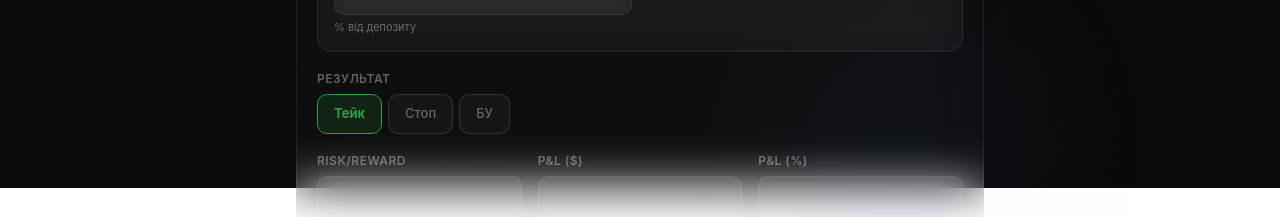
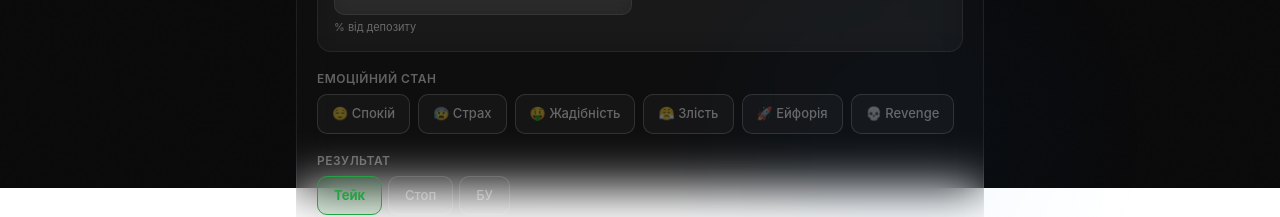
Before and after one commit to rivalden-sys/tradelog_pro, a Next.js app: page /trades/1/edit in a window 1280 px wide. Shown: the part 612-829 px from the top of the page. Built offline with nearby package versions, Linux system fonts and the light colour scheme; no server answers.

Commit message:
Update page.tsx

```diff
--- a/app/trades/[id]/edit/page.tsx
+++ b/app/trades/[id]/edit/page.tsx
@@ -9,6 +9,16 @@ import { DARK, LIGHT } from '@/lib/colors'
 
 const SETUPS_DEFAULT = ['CHoCH + BOS + FVG', 'Breaker/Mitigation + iFVG', 'Order Block + FVG', 'Liquidity Sweep + Reversal', 'NWOG / NDOG', 'Premium/Discount + POI']
 const FONT = "'SF Pro Display', -apple-system, BlinkMacSystemFont, sans-serif"
+
+const EMOTIONS = [
+  { value: 'calm',     emoji: '😌', label_uk: 'Спокій',   label_en: 'Calm'     },
+  { value: 'fear',     emoji: '😰', label_uk: 'Страх',    label_en: 'Fear'     },
+  { value: 'greed',    emoji: '🤑', label_uk: 'Жадібність', label_en: 'Greed'  },
+  { value: 'anger',    emoji: '😤', label_uk: 'Злість',   label_en: 'Anger'    },
+  { value: 'euphoria', emoji: '🚀', label_uk: 'Ейфорія',  label_en: 'Euphoria' },
+  { value: 'revenge',  emoji: '💀', label_uk: 'Revenge',  label_en: 'Revenge'  },
+]
+const DANGER_EMOTIONS = ['fear', 'greed', 'anger', 'euphoria', 'revenge']
 
 function useDark() {
   const [dark, setDark] = useState(false)
@@ -28,7 +38,6 @@ export default function EditTradePage({ params }: { params: Promise<{ id: string
   const { t } = useLocale()
   const router = useRouter()
 
-  // Theme-aware кольори
   const GREEN  = dark ? DARK.green  : LIGHT.green
   const RED    = dark ? DARK.red    : LIGHT.red
   const ORANGE = dark ? DARK.orange : LIGHT.orange
@@ -48,15 +57,19 @@ export default function EditTradePage({ params }: { params: Promise<{ id: string
   const [balance,  setBalance]  = useState<number>(0)
   const [setups,   setSetups]   = useState<string[]>(SETUPS_DEFAULT)
   const [riskMode, setRiskMode] = useState<'pct' | 'usdt'>('pct')
+  const [locale,   setLocale]   = useState('uk')
 
   const [form, setForm] = useState({
     date: '', pair: '', setup: '', direction: 'Long', result: 'Тейк',
     rr: '', profit_usd: '', profit_pct: '', self_grade: 'A',
     comment: '', tradingview_url: '', entry_price: '', stop_price: '',
     take_price: '', risk_pct: '', risk_usdt: '', status: 'closed',
+    emotion: '' as string,
   })
 
   useEffect(() => {
+    const loc = localStorage.getItem('tlp-locale') || 'uk'
+    setLocale(loc)
     const load = async () => {
       const supabase = createClient()
       const { id } = await params
@@ -83,6 +96,7 @@ export default function EditTradePage({ params }: { params: Promise<{ id: string
         risk_pct:        String(d.risk_pct    ?? ''),
         risk_usdt:       String(d.risk_usdt   ?? ''),
         status:          d.status          || 'closed',
+        emotion:         d.emotion         || '',
       })
       if (d.risk_usdt && !d.risk_pct) setRiskMode('usdt')
       const { data: { user } } = await supabase.auth.getUser()
@@ -152,6 +166,7 @@ export default function EditTradePage({ params }: { params: Promise<{ id: string
         risk_pct:    parseFloat(form.risk_pct)    || null,
         risk_usdt:   parseFloat(form.risk_usdt)   || null,
         status: form.status,
+        emotion: form.emotion || null,
       }),
     })
     const json = await res.json()
@@ -202,6 +217,7 @@ export default function EditTradePage({ params }: { params: Promise<{ id: string
 
   const isPlanned = form.status === 'planned'
   const calcReady = form.entry_price && form.stop_price && form.take_price
+  const isDanger  = form.emotion && DANGER_EMOTIONS.includes(form.emotion)
 
   return (
     <div style={{ minHeight: '100vh', fontFamily: FONT, position: 'relative' }}>
@@ -328,6 +344,37 @@ export default function EditTradePage({ params }: { params: Promise<{ id: string
               )}
             </div>
 
+            {/* Emotion picker */}
+            <div>
+              <label style={labelStyle}>{locale === 'uk' ? 'Емоційний стан' : 'Emotional State'}</label>
+              <div style={{ display: 'flex', gap: 8, flexWrap: 'wrap' }}>
+                {EMOTIONS.map(em => {
+                  const active = form.emotion === em.value
+                  return (
+                    <button
+                      key={em.value}
+                      onClick={() => set('emotion', active ? '' : em.value)}
+                      style={{
+                        padding: '9px 14px', borderRadius: 10, cursor: 'pointer',
+                        fontFamily: FONT, fontSize: 13, fontWeight: active ? 700 : 500,
+                        border: `1px solid ${active ? ORANGE : dark ? 'rgba(255,255,255,0.12)' : 'rgba(0,0,0,0.12)'}`,
+                        background: active ? ORANGE + '22' : dark ? 'rgba(255,255,255,0.03)' : 'rgba(0,0,0,0.03)',
+                        color: active ? ORANGE : subColor,
+                        transition: 'all 0.15s',
+                      }}
+                    >
+                      {em.emoji} {locale === 'uk' ? em.label_uk : em.label_en}
+                    </button>
+                  )
+                })}
+              </div>
+              {isDanger && (
+                <div style={{ marginTop: 10, padding: '10px 14px', borderRadius: 10, background: ORANGE + '15', border: `1px solid ${ORANGE}33`, fontSize: 12, color: ORANGE, fontWeight: 600 }}>
+                  ⚠️ {locale === 'uk' ? 'Небезпечний емоційний стан. Переконайся що рішення прийнято по плану.' : 'Dangerous emotional state. Make sure your decision follows the plan.'}
+                </div>
+              )}
+            </div>
+
             {/* Result */}
             {!isPlanned && (
               <div>
```
